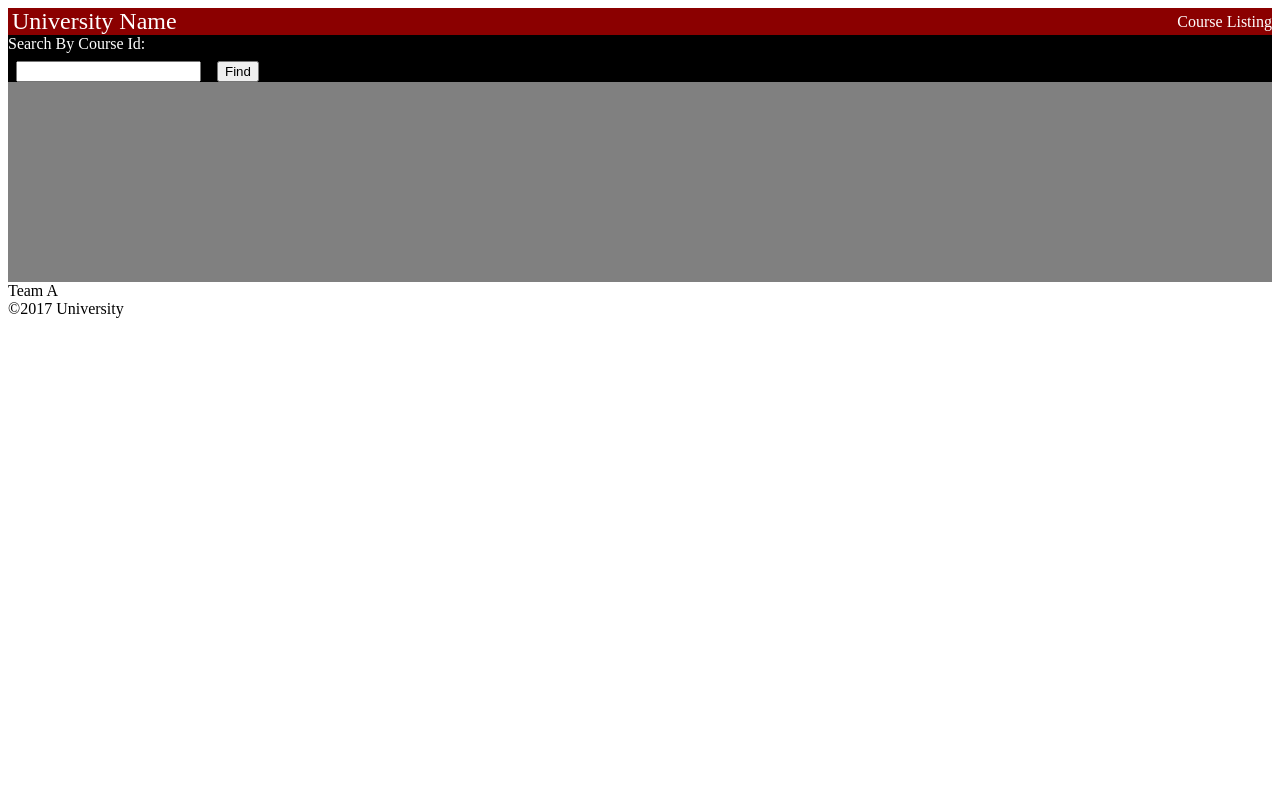
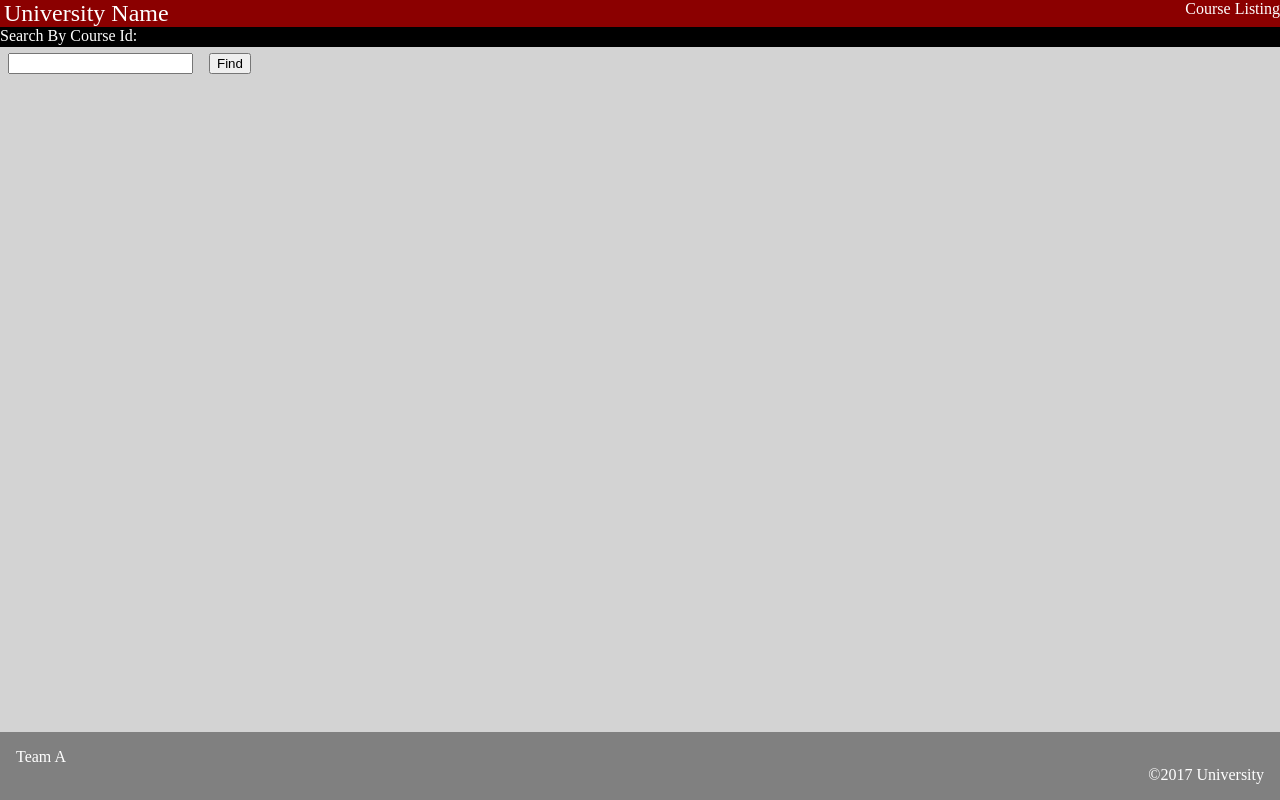
Before and after one commit to W8sconsin/course-application, a PHP site: page /Index.html in a window 1280 px wide. Run offline with PHP 8.4, Linux system fonts and the light colour scheme.

Commit message:
Update style_main.css

```diff
--- a/course-service/css/style_main.css
+++ b/course-service/css/style_main.css
@@ -1,3 +1,7 @@
+body{
+    background-color: lightgray;
+    margin:0;
+}
 nav{
     color:white;
     background-color: darkred;
@@ -8,22 +12,30 @@ nav a{
     text-decoration: none;
     font-size: 1.5em;
 }
+nav .nav-container{
+    padding: 0.5em;
+}
 nav .course-listing{
     float:right;
-    line-height: 1.75em;
+}
+nav .university-name{
+    font-size: 1.5em;
 }
 .subtitle{
     color:white;
     background-color: black;
     margin: 0;
+    width: 100%;
+    height: 20px;
 }
 #content{
     height: 200px;
     width: 100%;
-    background-color: grey;
+    background-color: lightgrey;
 }
-.subtitle input[type="text"], .subtitle button[type="button"]{
+.right {
     float:right;
+    padding-right:0.5em;
 }
 .subtitle ul {
     list-style-type: none;
@@ -40,3 +52,15 @@ nav .course-listing{
     display: block;
     padding: 8px;
 }
+footer {
+    background-color: gray;
+    color:white;
+    position: absolute;
+    right: 0;
+    bottom: 0;
+    left: 0;
+    padding: 1em;
+}
+footer .copyright{
+    float:right;
+}
```
